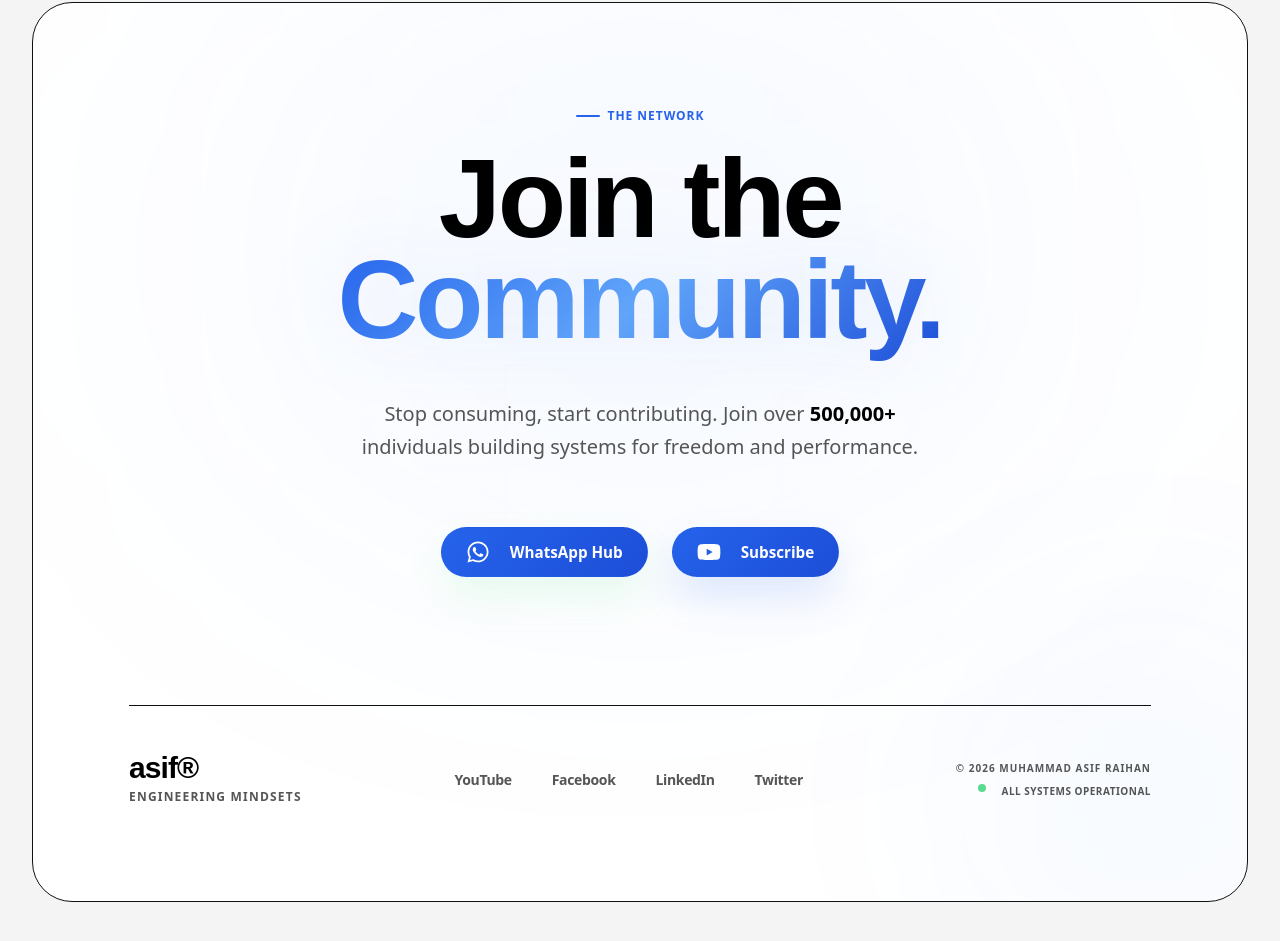
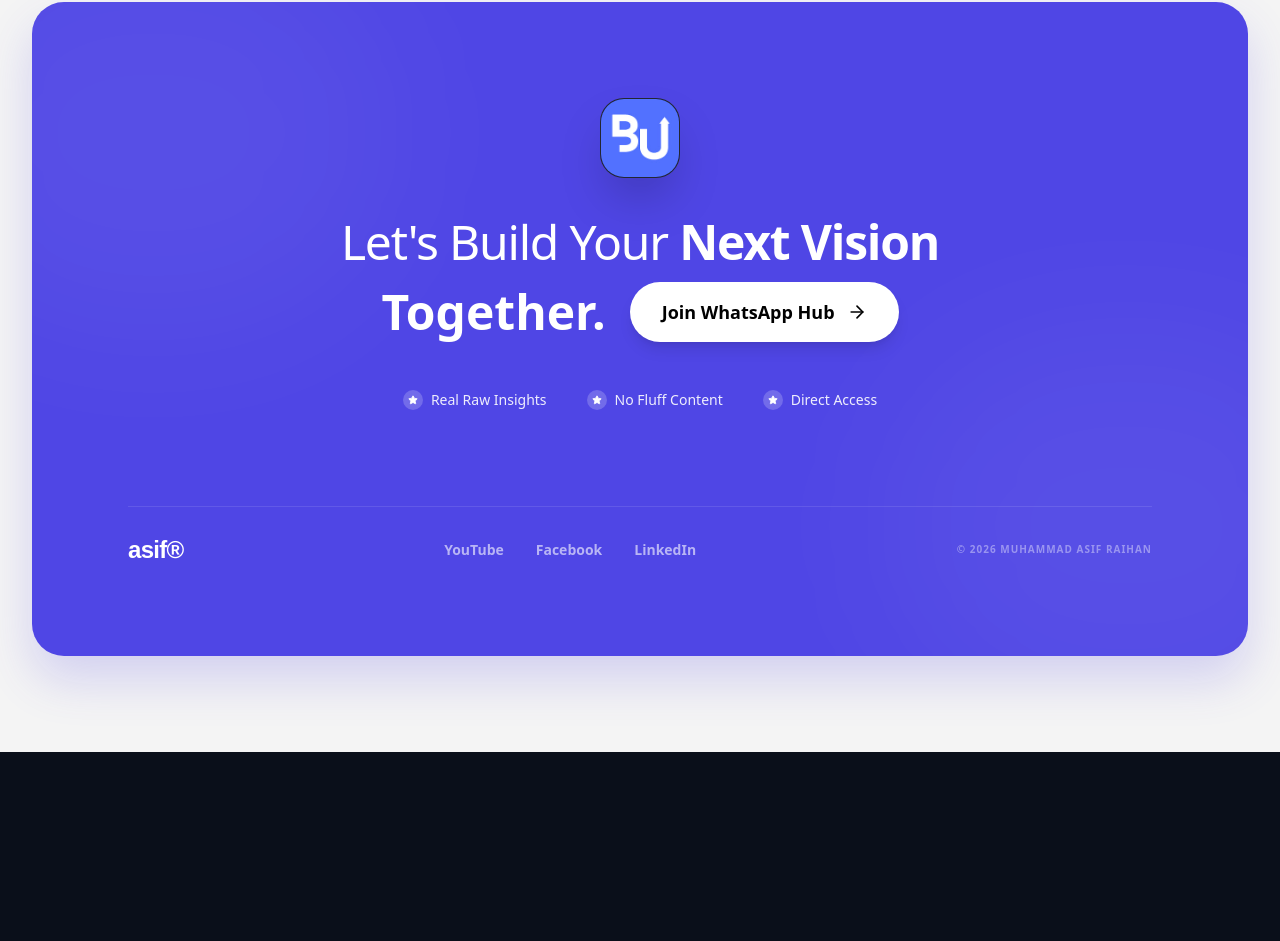
Before and after one commit to Rayan37307/portfolio_asif, a Next.js app: page / in a window 1280 px wide. Shown: the part 7940-8881 px from the top of the page. After the commit the page ends 8692 px from the top, so only its background shows below. Built offline with nearby package versions, Linux system fonts and the light colour scheme; no server answers; a web font is replaced by a local one.

Commit message:
updated cta

```diff
--- a/src/app/page.tsx
+++ b/src/app/page.tsx
@@ -576,73 +576,74 @@ export default async function Home() {
 
       <div className="px-4 md:px-8"><div className="rule" /></div>
 
-      {/* ─────────────── FOOTER (REDESIGNED - LIGHT) ───────── */}
-      <footer className="mt-16 px-4 md:px-8">
-        <div className="bg-white rounded-[40px] p-8 md:p-24 flex flex-col items-center text-center relative overflow-hidden border border-border/50">
+      {/* ─────────────── CTA / COMMUNITY (REDESIGNED - IMAGE STYLE) ── */}
+      <footer className="mt-16 px-4 md:px-8 mb-8">
+        <div className="bg-[#4f46e5] rounded-[32px] p-12 md:p-24 flex flex-col items-center text-center relative overflow-hidden shadow-[0_24px_48px_rgba(79,70,229,0.2)]">
 
-          {/* Large Background Outlined Text */}
-          <div className="absolute inset-0 flex items-center justify-center pointer-events-none opacity-5">
-            <span className="heading-display text-[20vw] text-outline select-none leading-none">
-              HUB
-            </span>
+          {/* Subtle Geometric Patterns (Optional, matching image) */}
+          <div className="absolute top-[-10%] left-[-10%] w-[40%] h-[60%] bg-white/5 rounded-full blur-[80px] pointer-events-none" />
+          <div className="absolute bottom-[-10%] right-[-10%] w-[40%] h-[60%] bg-white/5 rounded-full blur-[80px] pointer-events-none" />
+
+          {/* Top Icon / Logo */}
+          <div className="w-20 h-20 bg-[#0a0f1a] rounded-[24px] overflow-hidden flex items-center justify-center mb-10 shadow-2xl relative z-10 border border-white/10">
+            <Image
+              src="/bu_logo.jpg"
+              alt="Backbenchers University Logo"
+              width={80}
+              height={80}
+              className="object-cover"
+            />
           </div>
 
-          {/* Subtle Ambient Glows */}
-          <div className="absolute top-0 left-1/2 -translate-x-1/2 w-[800px] h-[500px] bg-blue-500/5 rounded-full blur-[160px] pointer-events-none" />
-          <div className="absolute bottom-[-100px] right-[-100px] w-[400px] h-[400px] bg-blue-600/3 rounded-full blur-[100px] pointer-events-none" />
-
-          <Reveal className="relative z-10">
-            <p className="eyebrow mb-6">The Network</p>
-            <h2 className="heading-display text-black text-[clamp(3.5rem,10vw,7rem)] leading-[0.9] mb-12">
-              Join the <br />
-              <span className="gradient-text drop-shadow-[0_0_40px_rgba(37,99,235,0.1)]">Community.</span>
+          <Reveal className="relative z-10 w-full">
+            <h2 className="text-white text-3xl md:text-5xl font-medium mb-4 tracking-tight">
+              Let's Build Your <span className="font-bold">Next Vision</span>
             </h2>
 
-            <p className="text-muted text-lg md:text-xl max-w-[600px] mx-auto mb-16 font-medium leading-relaxed">
-              Stop consuming, start contributing. Join over <span className="text-black font-bold">500,000+</span> individuals building systems for freedom and performance.
-            </p>
+            <div className="flex flex-col md:flex-row items-center justify-center gap-6 mb-12">
+              <h3 className="text-white text-3xl md:text-5xl font-bold">Together.</h3>
+              <a href="https://chat.whatsapp.com/FVioaoB7Ew7EI2w5ZSaVW4" target="_blank" rel="noopener noreferrer" className="bg-white text-black px-8 py-4 rounded-full font-bold text-lg flex items-center gap-3 hover:scale-105 transition-transform shadow-lg group">
+                Join WhatsApp Hub
+                <ArrowRight className="w-5 h-5 group-hover:translate-x-1 transition-transform" />
+              </a>
+            </div>
 
-            <div className="flex flex-wrap justify-center gap-6">
-              <a href="https://chat.whatsapp.com/FVioaoB7Ew7EI2w5ZSaVW4" target="_blank" rel="noopener noreferrer" className="btn btn-fill bg-[#25D366] text-white hover:bg-[#1ebe5a] text-lg px-10 py-5 flex items-center shadow-[0_20px_40px_rgba(37,211,102,0.1)] border-none group">
-                <FaWhatsapp className="w-6 h-6 mr-3 group-hover:rotate-12 transition-transform" />
-                WhatsApp Hub
-              </a>
-              <a href="https://youtube.com/channel/UCE6hrW3g0K_sj3XLvBxIC0g" target="_blank" rel="noopener noreferrer" className="btn btn-fill bg-blue-600 text-white hover:bg-blue-700 text-lg px-10 py-5 flex items-center shadow-[0_20px_40px_rgba(37,99,235,0.15)] border-none group">
-                <FaYoutube className="w-6 h-6 mr-3 text-white group-hover:scale-110 transition-transform" />
-                Subscribe
-              </a>
+            {/* Checkmark Benefits */}
+            <div className="flex flex-wrap justify-center gap-x-10 gap-y-4 text-white/90 text-sm font-medium">
+              <div className="flex items-center gap-2">
+                <div className="w-5 h-5 rounded-full bg-white/20 flex items-center justify-center">
+                  <Star size={10} className="fill-white text-white" />
+                </div>
+                Real Raw Insights
+              </div>
+              <div className="flex items-center gap-2">
+                <div className="w-5 h-5 rounded-full bg-white/20 flex items-center justify-center">
+                  <Star size={10} className="fill-white text-white" />
+                </div>
+                No Fluff Content
+              </div>
+              <div className="flex items-center gap-2">
+                <div className="w-5 h-5 rounded-full bg-white/20 flex items-center justify-center">
+                  <Star size={10} className="fill-white text-white" />
+                </div>
+                Direct Access
+              </div>
             </div>
           </Reveal>
 
-          {/* Social Grid footer */}
-          <div className="w-full mt-32 pt-12 border-t border-border flex flex-col md:flex-row justify-between items-center gap-8 relative z-10">
-            <div className="flex flex-col items-center md:items-start gap-2">
-              <div className="heading-display text-black text-3xl">
-                asif®
-              </div>
-              <p className="text-muted text-xs font-bold uppercase tracking-widest">Engineering Mindsets</p>
+          {/* Minimal Footer Bottom */}
+          <div className="w-full mt-24 pt-8 border-t border-white/10 flex flex-col md:flex-row justify-between items-center gap-6 relative z-10">
+            <div className="heading-display text-white text-2xl">
+              asif®
             </div>
-
-            <div className="flex gap-10">
-              {[
-                ["YouTube", "https://youtube.com/channel/UCE6hrW3g0K_sj3XLvBxIC0g"],
-                ["Facebook", "https://www.facebook.com/MuhammadAsifRayhanOfficial"],
-                ["LinkedIn", "#"],
-                ["Twitter", "#"]
-              ].map(([l, h]) => (
-                <a key={l} href={h} className="text-muted hover:text-blue-600 text-sm font-bold tracking-tight transition-all hover:translate-y-[-2px] block">{l}</a>
+            <div className="flex gap-8">
+              {["YouTube", "Facebook", "LinkedIn"].map((l) => (
+                <a key={l} href="#" className="text-white/60 hover:text-white text-sm font-bold transition-colors">{l}</a>
               ))}
             </div>
-
-            <div className="flex flex-col items-center md:items-end gap-2">
-              <p className="text-muted text-[10px] font-bold uppercase tracking-widest">
-                © 2026 MUHAMMAD ASIF RAIHAN
-              </p>
-              <div className="flex gap-4">
-                <div className="w-2 h-2 rounded-full bg-green-500 animate-pulse" />
-                <span className="text-muted text-[10px] font-bold uppercase tracking-wider">All Systems Operational</span>
-              </div>
-            </div>
+            <p className="text-white/40 text-[10px] font-bold uppercase tracking-widest">
+              © 2026 MUHAMMAD ASIF RAIHAN
+            </p>
           </div>
         </div>
       </footer>
```
